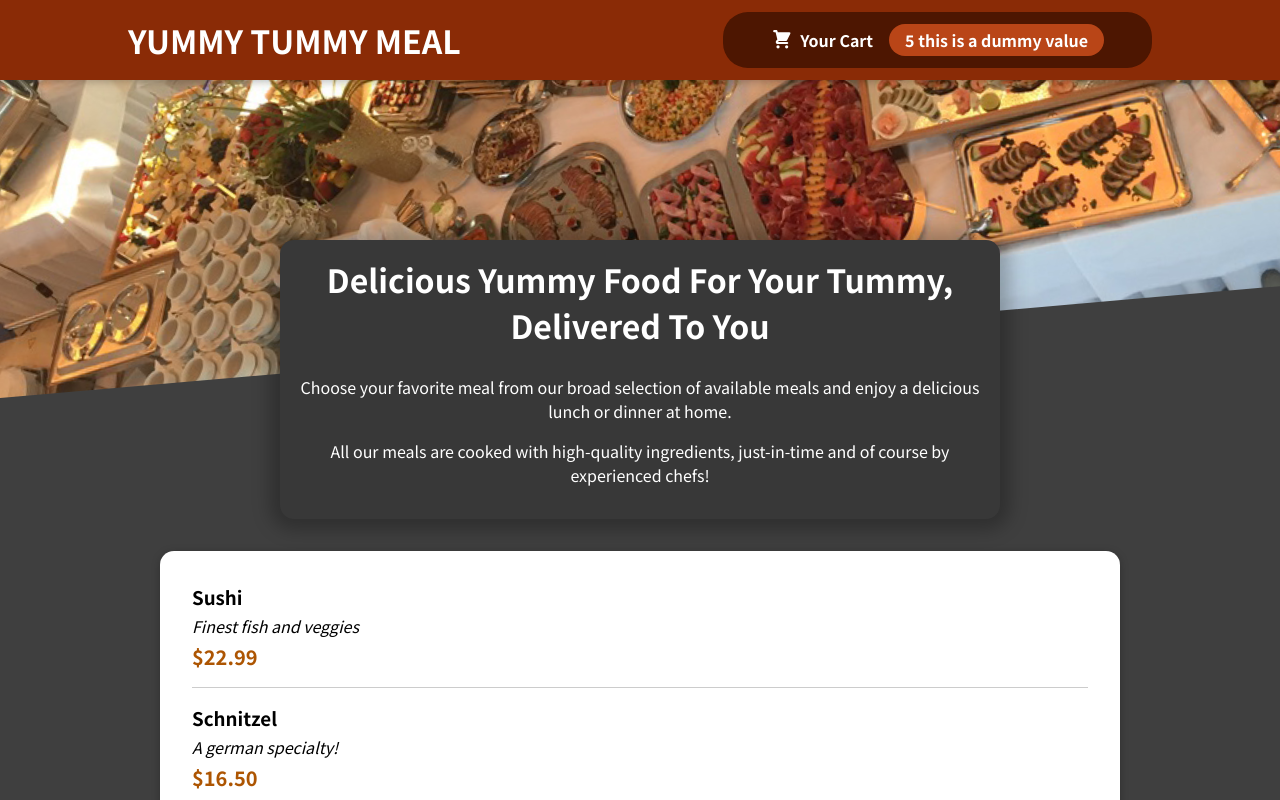
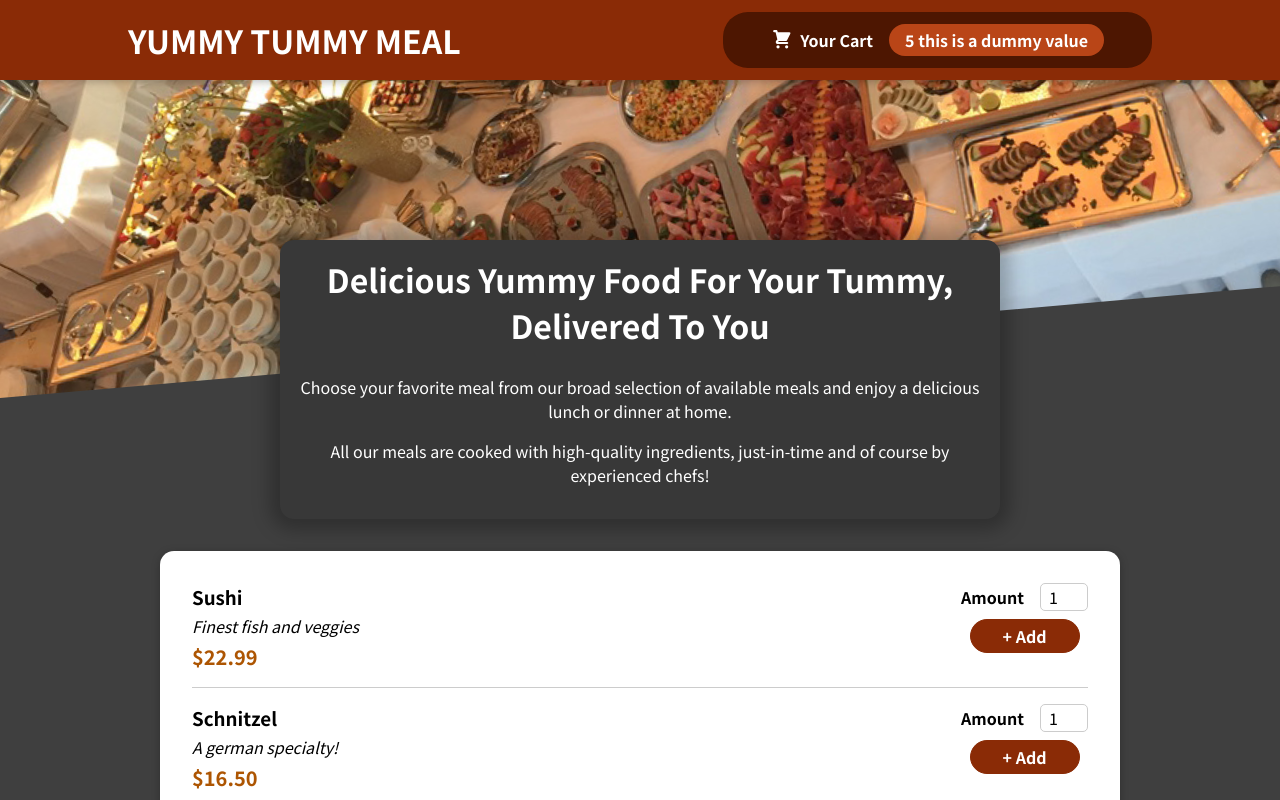
Before and after one commit to Pannu786/react-learning-restaurant-app, a React (Create React App) app: page / in a window 1280 px wide. Shown: the top 800 px of the page. Built offline with nearby package versions, Linux system fonts and the light colour scheme.

Commit message:
form added

```diff
--- a/src/components/Meals/MealItem/MealItem.js
+++ b/src/components/Meals/MealItem/MealItem.js
@@ -1,4 +1,6 @@
 import styles from './MealItem.module.css';
+
+import MealItemForm from './MealItemForm';
 
 const MealItem = (props) => {
   const price = `$${props.price.toFixed(2)}`;
@@ -10,7 +12,9 @@
         <div className={styles.description}>{props.description}</div>
         <div className={styles.price}>{price}</div>
       </div>
-      <div></div>
+      <div>
+        <MealItemForm />
+      </div>
     </li>
   );
 };
--- a/src/components/Meals/MealItem/MealItemForm.js
+++ b/src/components/Meals/MealItem/MealItemForm.js
@@ -0,0 +1,24 @@
+import styles from './MealItemForm.module.css';
+
+import Input from '../../UI/Input';
+
+const MealItemForm = (props) => {
+  return (
+    <form className={styles.form}>
+      <Input
+        label='Amount'
+        input={{
+          id: 'amount',
+          type: 'number',
+          min: '1',
+          max: '5',
+          step: '1',
+          defaultValue: '1',
+        }}
+      />
+      <button>+ Add</button>
+    </form>
+  );
+};
+
+export default MealItemForm;
--- /dev/null
+++ b/src/components/Meals/MealItem/MealItemForm.module.css
@@ -0,0 +1,20 @@
+.form {
+  text-align: center;
+}
+
+.form button {
+  font: inherit;
+  cursor: pointer;
+  background-color: #8a2b06;
+  border: 1px solid #8a2b06;
+  color: white;
+  padding: 0.25rem 2rem;
+  border-radius: 20px;
+  font-weight: bold;
+}
+
+.form button:hover,
+.form button:active {
+  background-color: #641e03;
+  border-color: #641e03;
+}
--- /dev/null
+++ b/src/components/UI/Input.js
@@ -0,0 +1,12 @@
+import styles from './Input.module.css';
+
+const Input = (props) => {
+  return (
+    <div className={styles.input}>
+      <label htmlFor={props.input.id}>{props.label}</label>
+      <input {...props.input} />
+    </div>
+  );
+};
+
+export default Input;
--- /dev/null
+++ b/src/components/UI/Input.module.css
@@ -0,0 +1,18 @@
+.input {
+  display: flex;
+  align-items: center;
+  margin-bottom: 0.5rem;
+}
+
+.input label {
+  font-weight: bold;
+  margin-right: 1rem;
+}
+
+.input input {
+  width: 3rem;
+  border-radius: 5px;
+  border: 1px solid #ccc;
+  font: inherit;
+  padding-left: 0.5rem;
+}
```
Also changed, not shown: 1 other file (tests, documents, lock files or other folders).
